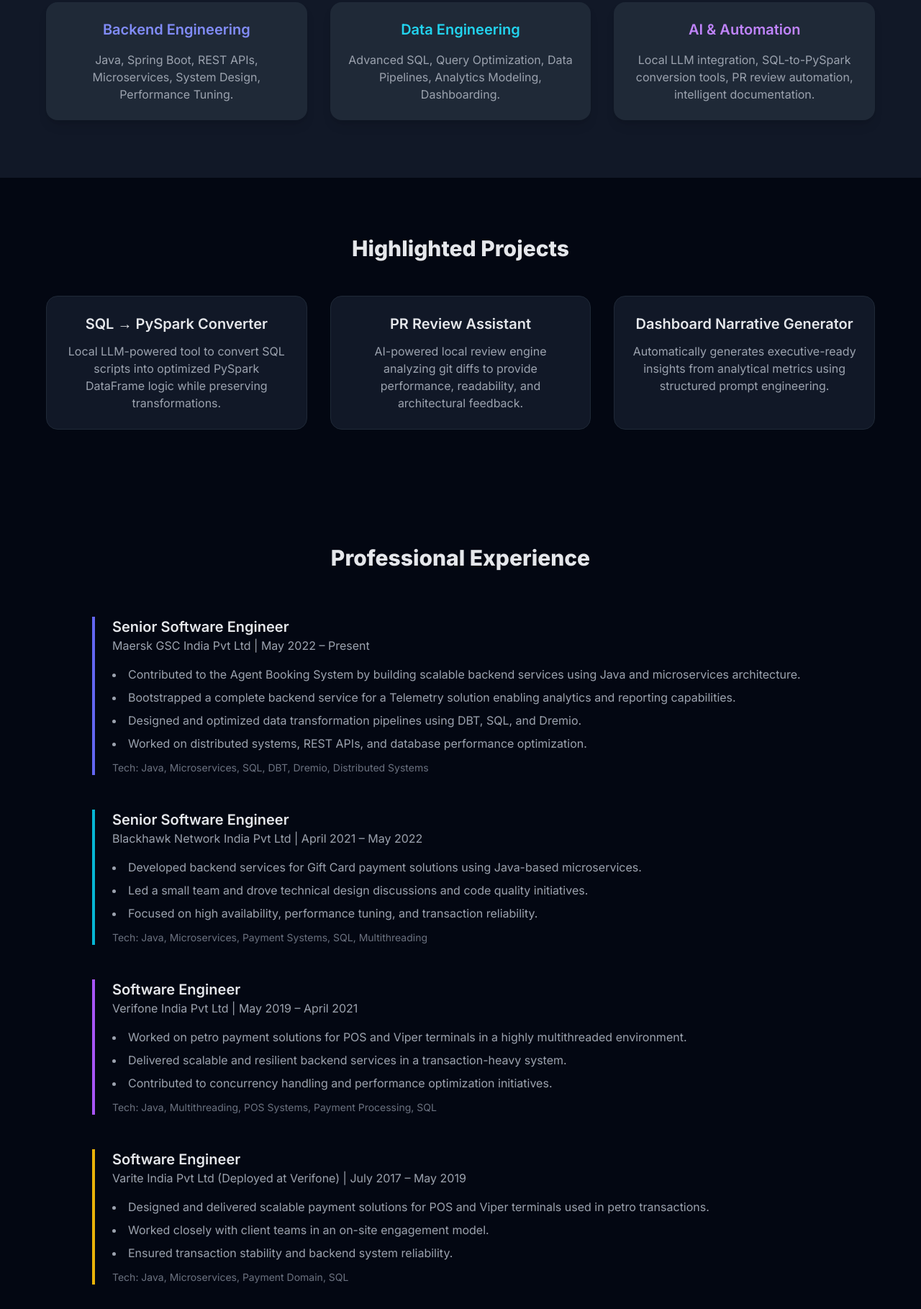
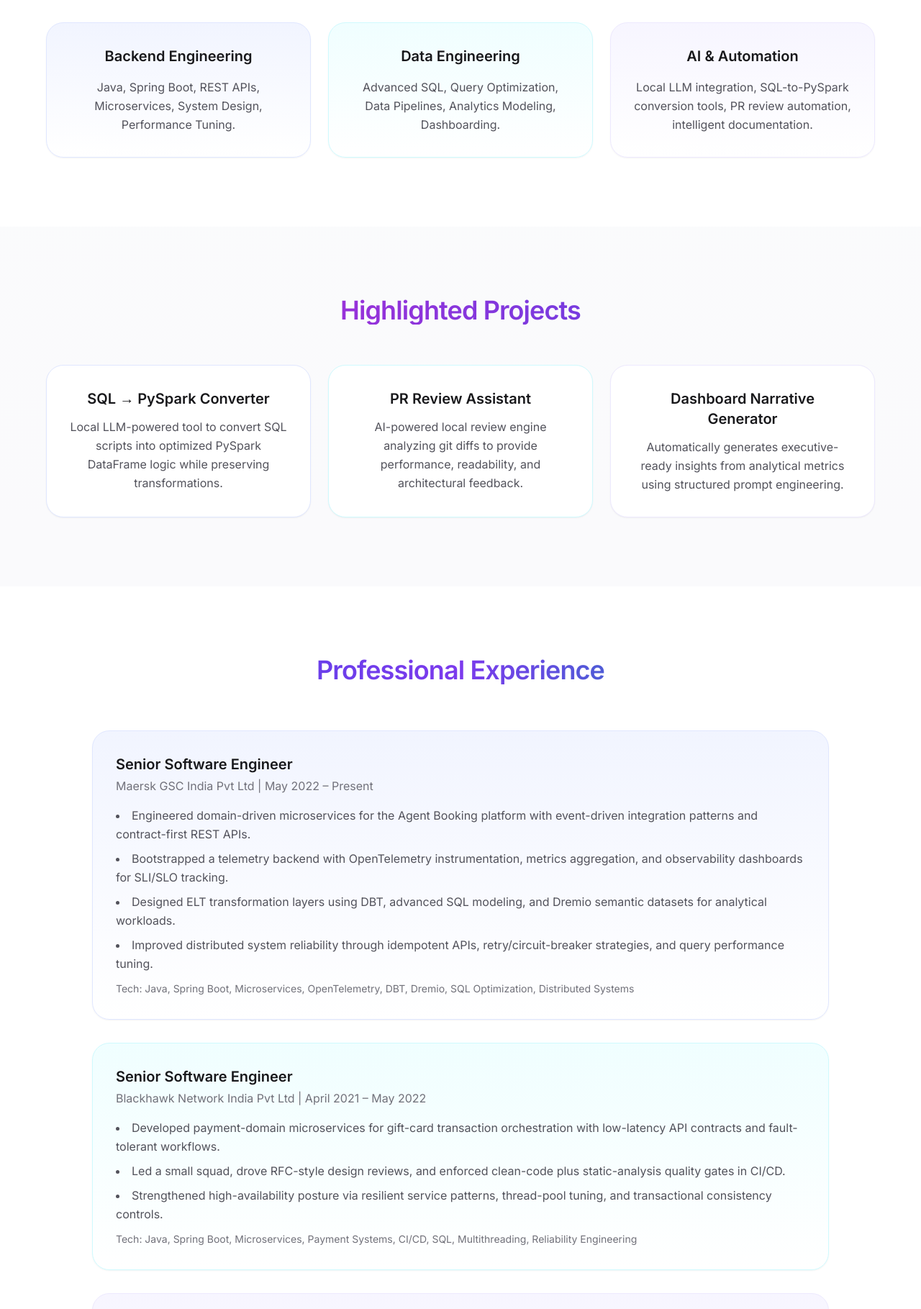
Before and after one commit to sourac/sourac.github.io, a plain HTML site: page index.html in a window 1280 px wide. Shown: the part 961-2780 px from the top of the page at 72% size. Drawn offline with nearby package versions, Linux system fonts and the light colour scheme.

Commit message:
Update index.html

```diff
--- a/index.html
+++ b/index.html
@@ -4,60 +4,62 @@
   <meta charset="UTF-8">
   <meta name="viewport" content="width=device-width, initial-scale=1.0">
   <title>Atul Sharma | Backend & Data Engineer</title>
-  <link href="https://fonts.googleapis.com/css2?family=Inter:wght@300;400;600;800&display=swap" rel="stylesheet">
+  <link href="https://fonts.googleapis.com/css2?family=Inter:wght@300;400;500;600;700;800&display=swap" rel="stylesheet">
   <script src="https://cdn.tailwindcss.com"></script>
   <style>
+    html { scroll-behavior: smooth; }
     body { font-family: 'Inter', sans-serif; }
   </style>
 </head>
-<body class="bg-gray-950 text-gray-200">
+<body class="bg-gradient-to-b from-white via-indigo-50/30 to-cyan-50/20 text-zinc-900 antialiased">
 
   <!-- Hero Section -->
-  <section class="min-h-screen flex flex-col justify-center items-center text-center px-6">
-    <h1 class="text-5xl md:text-6xl font-extrabold bg-gradient-to-r from-indigo-400 to-cyan-400 text-transparent bg-clip-text">
+  <section class="relative overflow-hidden min-h-screen flex flex-col justify-center items-center text-center px-6">
+    <div class="absolute inset-0 -z-10 bg-gradient-to-b from-white via-zinc-50 to-white"></div>
+    <h1 class="text-6xl md:text-8xl lg:text-[7rem] tracking-tight font-semibold leading-none bg-gradient-to-r from-indigo-600 via-violet-600 to-cyan-600 bg-clip-text text-transparent">
       Atul Sharma
     </h1>
-    <p class="mt-6 text-xl md:text-2xl text-gray-400">
+    <p class="mt-6 text-xl md:text-3xl font-medium text-zinc-600">
       Senior Backend & Data Engineer
     </p>
-    <p class="mt-4 max-w-2xl text-gray-500">
+    <p class="mt-5 max-w-xl text-zinc-500 leading-relaxed">
       10+ years of experience building scalable Java backend systems, SQL data pipelines, and executive dashboards.
       Passionate about clean architecture, performance optimization, and AI-assisted engineering.
     </p>
 
-    <div class="mt-8 flex gap-4">
-      <a href="#projects" class="px-6 py-3 bg-indigo-600 hover:bg-indigo-700 rounded-xl font-semibold transition">
+    <div class="mt-10 flex flex-wrap justify-center gap-3">
+      <a href="#projects" class="px-6 py-3 rounded-full bg-gradient-to-r from-indigo-600 to-cyan-600 text-white font-medium hover:from-indigo-700 hover:to-cyan-700 transition">
         View Projects
       </a>
-      <a href="mailto:your-email@example.com" class="px-6 py-3 border border-gray-600 hover:border-gray-400 rounded-xl font-semibold transition">
+      <a href="#email-id" class="px-6 py-3 rounded-full bg-white border border-zinc-300 text-zinc-800 font-medium hover:bg-zinc-100 transition">
         Contact Me
       </a>
     </div>
   </section>
 
   <!-- Skills Section -->
-  <section class="py-20 px-6 bg-gray-900">
+  <section class="py-24 px-6 bg-white">
     <div class="max-w-6xl mx-auto text-center">
-      <h2 class="text-3xl font-bold mb-12">Core Expertise</h2>
-      <div class="grid md:grid-cols-3 gap-8">
+      <h2 class="text-3xl md:text-4xl tracking-tight font-semibold mb-14 bg-gradient-to-r from-indigo-600 to-cyan-600 bg-clip-text text-transparent">Core Expertise</h2>
+      <div class="grid md:grid-cols-3 gap-6">
 
-        <div class="bg-gray-800 p-6 rounded-2xl shadow-lg">
-          <h3 class="text-xl font-semibold mb-4 text-indigo-400">Backend Engineering</h3>
-          <p class="text-gray-400">
+        <div class="bg-gradient-to-b from-indigo-50/80 to-white p-8 rounded-3xl shadow-sm hover:shadow-md transition border border-indigo-100">
+          <h3 class="text-xl font-semibold mb-4 text-zinc-900">Backend Engineering</h3>
+          <p class="text-zinc-600 leading-relaxed">
             Java, Spring Boot, REST APIs, Microservices, System Design, Performance Tuning.
           </p>
         </div>
 
-        <div class="bg-gray-800 p-6 rounded-2xl shadow-lg">
-          <h3 class="text-xl font-semibold mb-4 text-cyan-400">Data Engineering</h3>
-          <p class="text-gray-400">
+        <div class="bg-gradient-to-b from-cyan-50/80 to-white p-8 rounded-3xl shadow-sm hover:shadow-md transition border border-cyan-100">
+          <h3 class="text-xl font-semibold mb-4 text-zinc-900">Data Engineering</h3>
+          <p class="text-zinc-600 leading-relaxed">
             Advanced SQL, Query Optimization, Data Pipelines, Analytics Modeling, Dashboarding.
           </p>
         </div>
 
-        <div class="bg-gray-800 p-6 rounded-2xl shadow-lg">
-          <h3 class="text-xl font-semibold mb-4 text-purple-400">AI & Automation</h3>
-          <p class="text-gray-400">
+        <div class="bg-gradient-to-b from-violet-50/80 to-white p-8 rounded-3xl shadow-sm hover:shadow-md transition border border-violet-100">
+          <h3 class="text-xl font-semibold mb-4 text-zinc-900">AI & Automation</h3>
+          <p class="text-zinc-600 leading-relaxed">
             Local LLM integration, SQL-to-PySpark conversion tools, PR review automation, intelligent documentation.
           </p>
         </div>
@@ -67,28 +69,28 @@
   </section>
 
   <!-- Projects Section -->
-  <section id="projects" class="py-20 px-6">
+  <section id="projects" class="py-24 px-6 bg-zinc-50/60">
     <div class="max-w-6xl mx-auto text-center">
-      <h2 class="text-3xl font-bold mb-12">Highlighted Projects</h2>
-      <div class="grid md:grid-cols-3 gap-8">
+      <h2 class="text-3xl md:text-4xl tracking-tight font-semibold mb-14 bg-gradient-to-r from-fuchsia-600 to-indigo-600 bg-clip-text text-transparent">Highlighted Projects</h2>
+      <div class="grid md:grid-cols-3 gap-6">
 
-        <div class="bg-gray-900 p-6 rounded-2xl border border-gray-800 hover:border-indigo-500 transition">
-          <h3 class="text-xl font-semibold mb-3">SQL → PySpark Converter</h3>
-          <p class="text-gray-400">
+        <div class="bg-white p-8 rounded-3xl shadow-sm hover:shadow-md transition border border-indigo-100">
+          <h3 class="text-xl font-semibold mb-3 text-zinc-900">SQL → PySpark Converter</h3>
+          <p class="text-zinc-600 leading-relaxed">
             Local LLM-powered tool to convert SQL scripts into optimized PySpark DataFrame logic while preserving transformations.
           </p>
         </div>
 
-        <div class="bg-gray-900 p-6 rounded-2xl border border-gray-800 hover:border-cyan-500 transition">
-          <h3 class="text-xl font-semibold mb-3">PR Review Assistant</h3>
-          <p class="text-gray-400">
+        <div class="bg-white p-8 rounded-3xl shadow-sm hover:shadow-md transition border border-cyan-100">
+          <h3 class="text-xl font-semibold mb-3 text-zinc-900">PR Review Assistant</h3>
+          <p class="text-zinc-600 leading-relaxed">
             AI-powered local review engine analyzing git diffs to provide performance, readability, and architectural feedback.
           </p>
         </div>
 
-        <div class="bg-gray-900 p-6 rounded-2xl border border-gray-800 hover:border-purple-500 transition">
-          <h3 class="text-xl font-semibold mb-3">Dashboard Narrative Generator</h3>
-          <p class="text-gray-400">
+        <div class="bg-white p-8 rounded-3xl shadow-sm hover:shadow-md transition border border-violet-100">
+          <h3 class="text-xl font-semibold mb-3 text-zinc-900">Dashboard Narrative Generator</h3>
+          <p class="text-zinc-600 leading-relaxed">
             Automatically generates executive-ready insights from analytical metrics using structured prompt engineering.
           </p>
         </div>
@@ -98,80 +100,80 @@
   </section>
 
   <!-- Experience Section -->
-  <section id="experience" class="py-20 px-6 bg-gray-950">
+  <section id="experience" class="py-24 px-6 bg-white">
     <div class="max-w-5xl mx-auto">
-      <h2 class="text-3xl font-bold text-center mb-16">Professional Experience</h2>
+      <h2 class="text-3xl md:text-4xl tracking-tight font-semibold text-center mb-16 bg-gradient-to-r from-indigo-600 via-violet-600 to-cyan-600 bg-clip-text text-transparent">Professional Experience</h2>
 
-      <div class="space-y-12">
+      <div class="space-y-8">
 
         <!-- Maersk -->
-        <div class="border-l-4 border-indigo-500 pl-6">
-          <h3 class="text-xl font-semibold">Senior Software Engineer</h3>
-          <p class="text-gray-400">Maersk GSC India Pvt Ltd | May 2022 – Present</p>
-          <ul class="mt-4 list-disc list-inside text-gray-400 space-y-2">
-            <li>Contributed to the Agent Booking System by building scalable backend services using Java and microservices architecture.</li>
-            <li>Bootstrapped a complete backend service for a Telemetry solution enabling analytics and reporting capabilities.</li>
-            <li>Designed and optimized data transformation pipelines using DBT, SQL, and Dremio.</li>
-            <li>Worked on distributed systems, REST APIs, and database performance optimization.</li>
+        <div class="bg-gradient-to-b from-indigo-50/80 to-white rounded-3xl p-8 shadow-sm border border-indigo-100">
+          <h3 class="text-xl font-semibold text-zinc-900">Senior Software Engineer</h3>
+          <p class="text-zinc-500 mt-1">Maersk GSC India Pvt Ltd | May 2022 – Present</p>
+          <ul class="mt-4 list-disc list-inside text-zinc-600 space-y-2 leading-relaxed">
+            <li>Engineered domain-driven microservices for the Agent Booking platform with event-driven integration patterns and contract-first REST APIs.</li>
+            <li>Bootstrapped a telemetry backend with OpenTelemetry instrumentation, metrics aggregation, and observability dashboards for SLI/SLO tracking.</li>
+            <li>Designed ELT transformation layers using DBT, advanced SQL modeling, and Dremio semantic datasets for analytical workloads.</li>
+            <li>Improved distributed system reliability through idempotent APIs, retry/circuit-breaker strategies, and query performance tuning.</li>
           </ul>
-          <p class="mt-3 text-sm text-gray-500">
-            Tech: Java, Microservices, SQL, DBT, Dremio, Distributed Systems
+          <p class="mt-3 text-sm text-zinc-500">
+            Tech: Java, Spring Boot, Microservices, OpenTelemetry, DBT, Dremio, SQL Optimization, Distributed Systems
           </p>
         </div>
 
         <!-- Blackhawk -->
-        <div class="border-l-4 border-cyan-500 pl-6">
-          <h3 class="text-xl font-semibold">Senior Software Engineer</h3>
-          <p class="text-gray-400">Blackhawk Network India Pvt Ltd | April 2021 – May 2022</p>
-          <ul class="mt-4 list-disc list-inside text-gray-400 space-y-2">
-            <li>Developed backend services for Gift Card payment solutions using Java-based microservices.</li>
-            <li>Led a small team and drove technical design discussions and code quality initiatives.</li>
-            <li>Focused on high availability, performance tuning, and transaction reliability.</li>
+        <div class="bg-gradient-to-b from-cyan-50/80 to-white rounded-3xl p-8 shadow-sm border border-cyan-100">
+          <h3 class="text-xl font-semibold text-zinc-900">Senior Software Engineer</h3>
+          <p class="text-zinc-500 mt-1">Blackhawk Network India Pvt Ltd | April 2021 – May 2022</p>
+          <ul class="mt-4 list-disc list-inside text-zinc-600 space-y-2 leading-relaxed">
+            <li>Developed payment-domain microservices for gift-card transaction orchestration with low-latency API contracts and fault-tolerant workflows.</li>
+            <li>Led a small squad, drove RFC-style design reviews, and enforced clean-code plus static-analysis quality gates in CI/CD.</li>
+            <li>Strengthened high-availability posture via resilient service patterns, thread-pool tuning, and transactional consistency controls.</li>
           </ul>
-          <p class="mt-3 text-sm text-gray-500">
-            Tech: Java, Microservices, Payment Systems, SQL, Multithreading
+          <p class="mt-3 text-sm text-zinc-500">
+            Tech: Java, Spring Boot, Microservices, Payment Systems, CI/CD, SQL, Multithreading, Reliability Engineering
           </p>
         </div>
 
         <!-- Verifone FTE -->
-        <div class="border-l-4 border-purple-500 pl-6">
-          <h3 class="text-xl font-semibold">Software Engineer</h3>
-          <p class="text-gray-400">Verifone India Pvt Ltd | May 2019 – April 2021</p>
-          <ul class="mt-4 list-disc list-inside text-gray-400 space-y-2">
-            <li>Worked on petro payment solutions for POS and Viper terminals in a highly multithreaded environment.</li>
-            <li>Delivered scalable and resilient backend services in a transaction-heavy system.</li>
-            <li>Contributed to concurrency handling and performance optimization initiatives.</li>
+        <div class="bg-gradient-to-b from-violet-50/80 to-white rounded-3xl p-8 shadow-sm border border-violet-100">
+          <h3 class="text-xl font-semibold text-zinc-900">Software Engineer</h3>
+          <p class="text-zinc-500 mt-1">Verifone India Pvt Ltd | May 2019 – April 2021</p>
+          <ul class="mt-4 list-disc list-inside text-zinc-600 space-y-2 leading-relaxed">
+            <li>Built petro-payment backend modules for POS and Viper terminals in a high-throughput, multithreaded runtime environment.</li>
+            <li>Delivered resilient transaction processing services with robust exception handling, timeout policies, and graceful degradation mechanisms.</li>
+            <li>Optimized concurrency primitives, lock contention paths, and JVM-level performance bottlenecks for throughput gains.</li>
           </ul>
-          <p class="mt-3 text-sm text-gray-500">
-            Tech: Java, Multithreading, POS Systems, Payment Processing, SQL
+          <p class="mt-3 text-sm text-zinc-500">
+            Tech: Java, JVM Performance, Multithreading, POS Systems, Payment Processing, SQL, Concurrency Optimization
           </p>
         </div>
 
         <!-- Varite -->
-        <div class="border-l-4 border-yellow-500 pl-6">
-          <h3 class="text-xl font-semibold">Software Engineer</h3>
-          <p class="text-gray-400">Varite India Pvt Ltd (Deployed at Verifone) | July 2017 – May 2019</p>
-          <ul class="mt-4 list-disc list-inside text-gray-400 space-y-2">
-            <li>Designed and delivered scalable payment solutions for POS and Viper terminals used in petro transactions.</li>
-            <li>Worked closely with client teams in an on-site engagement model.</li>
-            <li>Ensured transaction stability and backend system reliability.</li>
+        <div class="bg-gradient-to-b from-amber-50/80 to-white rounded-3xl p-8 shadow-sm border border-amber-100">
+          <h3 class="text-xl font-semibold text-zinc-900">Software Engineer</h3>
+          <p class="text-zinc-500 mt-1">Varite India Pvt Ltd (Deployed at Verifone) | July 2017 – May 2019</p>
+          <ul class="mt-4 list-disc list-inside text-zinc-600 space-y-2 leading-relaxed">
+            <li>Designed and delivered scalable payment components for POS/Viper terminals with modular service decomposition and reusable interfaces.</li>
+            <li>Collaborated directly with client engineering teams in an on-site model, translating domain requirements into production-ready APIs.</li>
+            <li>Improved transaction stability through structured logging, root-cause analysis, and proactive defect remediation workflows.</li>
           </ul>
-          <p class="mt-3 text-sm text-gray-500">
-            Tech: Java, Microservices, Payment Domain, SQL
+          <p class="mt-3 text-sm text-zinc-500">
+            Tech: Java, Microservices, Payment Domain, API Design, SQL, Production Support
           </p>
         </div>
 
         <!-- Customer Centria -->
-        <div class="border-l-4 border-gray-600 pl-6">
-          <h3 class="text-xl font-semibold">Junior Engineer</h3>
-          <p class="text-gray-400">Customer Centria Pvt Ltd | January 2016 – March 2017</p>
-          <ul class="mt-4 list-disc list-inside text-gray-400 space-y-2">
-            <li>Worked on backend development using Java and microservices architecture.</li>
-            <li>Built REST APIs and integrated database solutions.</li>
-            <li>Gained strong foundational experience in enterprise application development.</li>
+        <div class="bg-gradient-to-b from-slate-100/90 to-white rounded-3xl p-8 shadow-sm border border-slate-200">
+          <h3 class="text-xl font-semibold text-zinc-900">Junior Engineer</h3>
+          <p class="text-zinc-500 mt-1">Customer Centria Pvt Ltd | January 2016 – March 2017</p>
+          <ul class="mt-4 list-disc list-inside text-zinc-600 space-y-2 leading-relaxed">
+            <li>Contributed to backend feature development using Java and early-stage microservices-based service decomposition.</li>
+            <li>Implemented RESTful endpoints, relational data access layers, and integration contracts for enterprise workflows.</li>
+            <li>Built foundational expertise in SDLC, code reviews, and production troubleshooting for enterprise-grade applications.</li>
           </ul>
-          <p class="mt-3 text-sm text-gray-500">
-            Tech: Java, Microservices, SQL, REST APIs
+          <p class="mt-3 text-sm text-zinc-500">
+            Tech: Java, Microservices, REST APIs, SQL, SDLC, Debugging
           </p>
         </div>
 
@@ -179,11 +181,11 @@
     </div>
   </section>
 
-  <!-- Experience Section -->
-  <section class="py-20 px-6 bg-gray-900">
+  <!-- Professional Summary -->
+  <section class="py-24 px-6 bg-zinc-50/60">
     <div class="max-w-4xl mx-auto text-center">
-      <h2 class="text-3xl font-bold mb-8">Professional Summary</h2>
-      <p class="text-gray-400 leading-relaxed">
+      <h2 class="text-3xl md:text-4xl tracking-tight font-semibold mb-8 bg-gradient-to-r from-indigo-600 to-cyan-600 bg-clip-text text-transparent">Professional Summary</h2>
+      <p class="text-zinc-600 leading-relaxed text-lg max-w-3xl mx-auto">
         I am a results-driven engineer with over a decade of experience designing scalable backend systems
         and data solutions. In recent years, my focus has shifted towards building robust analytics
         pipelines and executive dashboards that drive strategic decision-making.
@@ -193,12 +195,16 @@
   </section>
 
   <!-- Footer -->
-  <footer class="py-10 text-center text-gray-500 border-t border-gray-800">
+  <footer class="py-12 text-center text-zinc-500 border-t border-zinc-200 bg-white">
     <p>© 2026 Atul Sharma. Built with GitHub Pages.</p>
     <div class="mt-4 flex justify-center gap-6">
-      <a href="https://github.com/sourac" class="hover:text-indigo-400 transition">GitHub</a>
-      <a href="https://www.linkedin.com/in/atulsharmadev/" class="hover:text-indigo-400 transition">LinkedIn</a>
-      <a href="mailto:atulsharma21772@gmail.com" class="hover:text-indigo-400 transition">Email</a>
+      <a href="https://github.com/sourac" class="text-zinc-600 hover:text-zinc-900 transition">GitHub</a>
+      <a href="https://www.linkedin.com/in/atulsharmadev/" class="text-zinc-600 hover:text-zinc-900 transition">LinkedIn</a>
+    </div>
+    <div class="mt-5 flex justify-center">
+      <button id="email-id" type="button" value="atulsharma21772@gmail.com" class="px-6 py-3 rounded-full bg-gradient-to-r from-indigo-600 to-cyan-600 text-white font-medium hover:from-indigo-700 hover:to-cyan-700 transition">
+        Contact Me: atulsharma21772@gmail.com
+      </button>
     </div>
   </footer>
 
```
